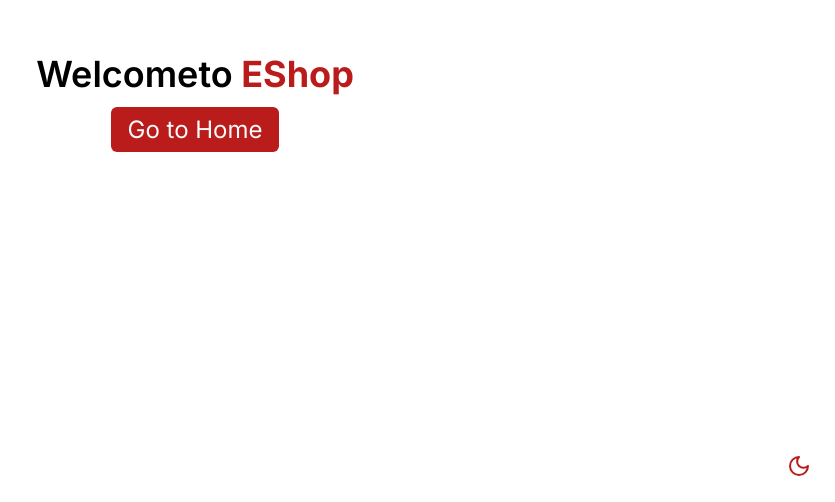
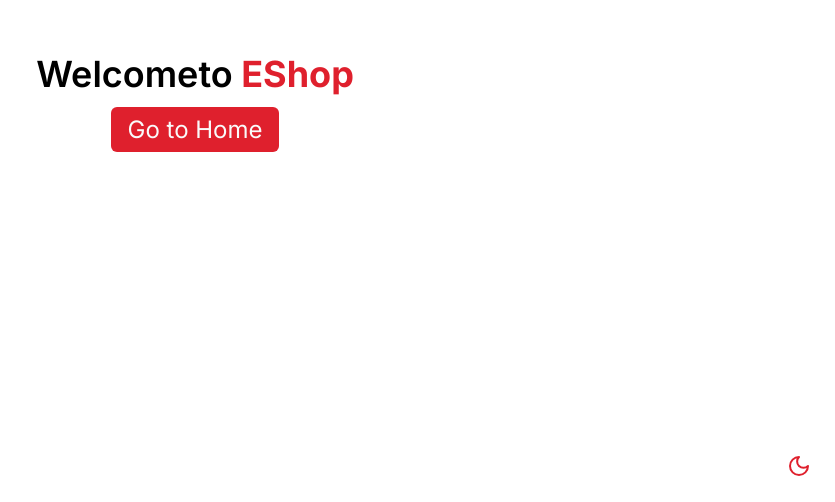
Before and after one commit to harshG775/e-shop, a Next.js app: page / in a window 1280 px wide. Shown: the part 298-800 px from the top of the page, without its empty margins (445-1280 px from the left). Built offline with nearby package versions, Linux system fonts and the light colour scheme; no server answers.

Commit message:
creating new theme with shades

```diff
--- a/src/app/globals.css
+++ b/src/app/globals.css
@@ -1,7 +1,7 @@
 @tailwind base;
 @tailwind components;
 @tailwind utilities;
-:root[data-theme="dark"] {
+/* :root[data-theme="dark"] {
     color-scheme: dark;
     --text: 187deg 59% 94%;
     --background: 180deg 60% 2%;
@@ -13,10 +13,87 @@
     --text: 187deg 60% 6%;
     --background: 180deg 60% 98%;
     --primary: 0deg 74% 42%;
+} */
+:root[data-theme="light"] {
+    --text-50: 351deg 76% 95%;
+    --text-100: 349deg 76% 90%;
+    --text-200: 350deg 76% 80%;
+    --text-300: 350deg 76% 70%;
+    --text-400: 350deg 76% 60%;
+    --text-500: 350deg 76% 50%;
+    --text-600: 350deg 76% 40%;
+    --text-700: 350deg 76% 30%;
+    --text-800: 350deg 76% 20%;
+    --text-900: 349deg 76% 10%;
+    --text-950: 351deg 76% 5%;
+
+    --background-50: 357deg 76% 95%;
+    --background-100: 354deg 76% 90%;
+    --background-200: 355deg 75% 80%;
+    --background-300: 355deg 75% 70%;
+    --background-400: 355deg 75% 60%;
+    --background-500: 355deg 75% 50%;
+    --background-600: 355deg 75% 40%;
+    --background-700: 355deg 75% 30%;
+    --background-800: 355deg 75% 20%;
+    --background-900: 354deg 76% 10%;
+    --background-950: 354deg 76% 5%;
+
+    --primary-50: 357deg 76% 95%;
+    --primary-100: 355deg 76% 90%;
+    --primary-200: 356deg 75% 80%;
+    --primary-300: 356deg 75% 70%;
+    --primary-400: 356deg 75% 60%;
+    --primary-500: 356deg 75% 50%;
+    --primary-600: 356deg 75% 40%;
+    --primary-700: 356deg 75% 30%;
+    --primary-800: 356deg 75% 20%;
+    --primary-900: 355deg 76% 10%;
+    --primary-950: 357deg 76% 5%;
+}
+:root[data-theme="dark"] {
+    color-scheme: dark;
+
+    --text-50: 246deg 76% 5%;
+    --text-100: 246deg 76% 10%;
+    --text-200: 246deg 76% 20%;
+    --text-300: 246deg 76% 30%;
+    --text-400: 246deg 76% 40%;
+    --text-500: 246deg 76% 50%;
+    --text-600: 246deg 76% 60%;
+    --text-700: 246deg 76% 70%;
+    --text-800: 246deg 76% 80%;
+    --text-900: 246deg 76% 90%;
+    --text-950: 243deg 76% 95%;
+
+    --background-50: 240deg 60% 5%;
+    --background-100: 240deg 61% 10%;
+    --background-200: 240deg 61% 20%;
+    --background-300: 240deg 59% 30%;
+    --background-400: 240deg 60% 40%;
+    --background-500: 240deg 60% 50%;
+    --background-600: 240deg 60% 60%;
+    --background-700: 240deg 59% 70%;
+    --background-800: 240deg 61% 80%;
+    --background-900: 240deg 61% 90%;
+    --background-950: 240deg 60% 95%;
+
+    --primary-50: 244deg 68% 5%;
+    --primary-100: 243deg 69% 10%;
+    --primary-200: 243deg 69% 20%;
+    --primary-300: 243deg 69% 30%;
+    --primary-400: 243deg 68% 40%;
+    --primary-500: 243deg 68% 50%;
+    --primary-600: 243deg 68% 60%;
+    --primary-700: 243deg 69% 70%;
+    --primary-800: 243deg 69% 80%;
+    --primary-900: 243deg 69% 90%;
+    --primary-950: 240deg 68% 95%;
 }
 
+
 @layer utilities {
-  .text-balance {
-    text-wrap: balance;
-  }
+    .text-balance {
+        text-wrap: balance;
+    }
 }
--- a/src/app/page.tsx
+++ b/src/app/page.tsx
@@ -8,12 +8,12 @@ export default function Home() {
                 Welcome
                 <br className="sm:hidden"/>
                 to
-                <span className="text-primary font-bold"> EShop</span>
+                <span className="text-primary-500 font-bold"> EShop</span>
             </div>
             <div className="text-center py-1">
                 <Link
                     href="/home"
-                    className="text-2xl bg-primary text-neutral-50 rounded-md px-4 py-2"
+                    className="text-2xl bg-primary-500 text-neutral-50 rounded-md px-4 py-2"
                 >
                     Go to Home
                 </Link>
--- a/src/components/layouts/RootLayout.tsx
+++ b/src/components/layouts/RootLayout.tsx
@@ -15,7 +15,7 @@ export default function Layout({ children, ...rest }: RootLayoutProps) {
     const theme = get("theme");
     return (
         <html lang="en" data-theme={theme?.value||"light"}>
-            <body className={cn("bg-bg text-txt", className)} {...rest}>
+            <body className={cn("bg-background-50 text-text-50", className)} {...rest}>
                 <TanstackQuery>
                     <ThemeHandler currentTheme={theme?.value||"light"}/>
                     {children}
--- a/src/components/ui/ThemeHandler.tsx
+++ b/src/components/ui/ThemeHandler.tsx
@@ -17,7 +17,7 @@ export default function ThemeHandler({
     };
 
     return (
-        <button className="fixed bottom-4 right-4 p-2 text-primary rounded-full hover:bg-primary hover:text-neutral-50" onClick={handleTheme}>
+        <button className="fixed bottom-4 right-4 p-2 text-primary-500 rounded-full hover:bg-primary-500 hover:text-text-50" onClick={handleTheme}>
             <Icon
                 name={cTheme === "light" ? "Moon" : "Sun"}
                 className="w-6 h-6"
--- a/tailwind.config.ts
+++ b/tailwind.config.ts
@@ -21,9 +21,48 @@ const config: Config = {
                 "8xl": "96rem",
             },
             colors: {
-                primary: "hsl(var(--primary) / <alpha-value>)",
-                txt: "hsl(var(--text) / <alpha-value>)",
-                bg: "hsl(var(--background) / <alpha-value>)",
+                // primary: "hsl(var(--primary) / <alpha-value>)",
+                // txt: "hsl(var(--text) / <alpha-value>)",
+                // bg: "hsl(var(--background) / <alpha-value>)",
+                text:{
+                    50: "hsl(var(--text-50) / <alpha-value>)",
+                    100: "hsl(var(--text-100) / <alpha-value>)",
+                    200: "hsl(var(--text-200) / <alpha-value>)",
+                    300: "hsl(var(--text-300) / <alpha-value>)",
+                    400: "hsl(var(--text-400) / <alpha-value>)",
+                    500: "hsl(var(--text-500) / <alpha-value>)",
+                    600: "hsl(var(--text-600) / <alpha-value>)",
+                    700: "hsl(var(--text-700) / <alpha-value>)",
+                    800: "hsl(var(--text-800) / <alpha-value>)",
+                    900: "hsl(var(--text-900) / <alpha-value>)",
+                    950: "hsl(var(--text-950) / <alpha-value>)",
+                },
+                background:{
+                    50: "hsl(var(--background-50) / <alpha-value>)",
+                    100: "hsl(var(--background-100) / <alpha-value>)",
+                    200: "hsl(var(--background-200) / <alpha-value>)",
+                    300: "hsl(var(--background-300) / <alpha-value>)",
+                    400: "hsl(var(--background-400) / <alpha-value>)",
+                    500: "hsl(var(--background-500) / <alpha-value>)",
+                    600: "hsl(var(--background-600) / <alpha-value>)",
+                    700: "hsl(var(--background-700) / <alpha-value>)",
+                    800: "hsl(var(--background-800) / <alpha-value>)",
+                    900: "hsl(var(--background-900) / <alpha-value>)",
+                    950: "hsl(var(--background-950) / <alpha-value>)",
+                },
+                primary:{
+                    50: "hsl(var(--primary-50) / <alpha-value>)",
+                    100: "hsl(var(--primary-100) / <alpha-value>)",
+                    200: "hsl(var(--primary-200) / <alpha-value>)",
+                    300: "hsl(var(--primary-300) / <alpha-value>)",
+                    400: "hsl(var(--primary-400) / <alpha-value>)",
+                    500: "hsl(var(--primary-500) / <alpha-value>)",
+                    600: "hsl(var(--primary-600) / <alpha-value>)",
+                    700: "hsl(var(--primary-700) / <alpha-value>)",
+                    800: "hsl(var(--primary-800) / <alpha-value>)",
+                    900: "hsl(var(--primary-900) / <alpha-value>)",
+                    950: "hsl(var(--primary-950) / <alpha-value>)",
+                },
             },
         },
     },
```
